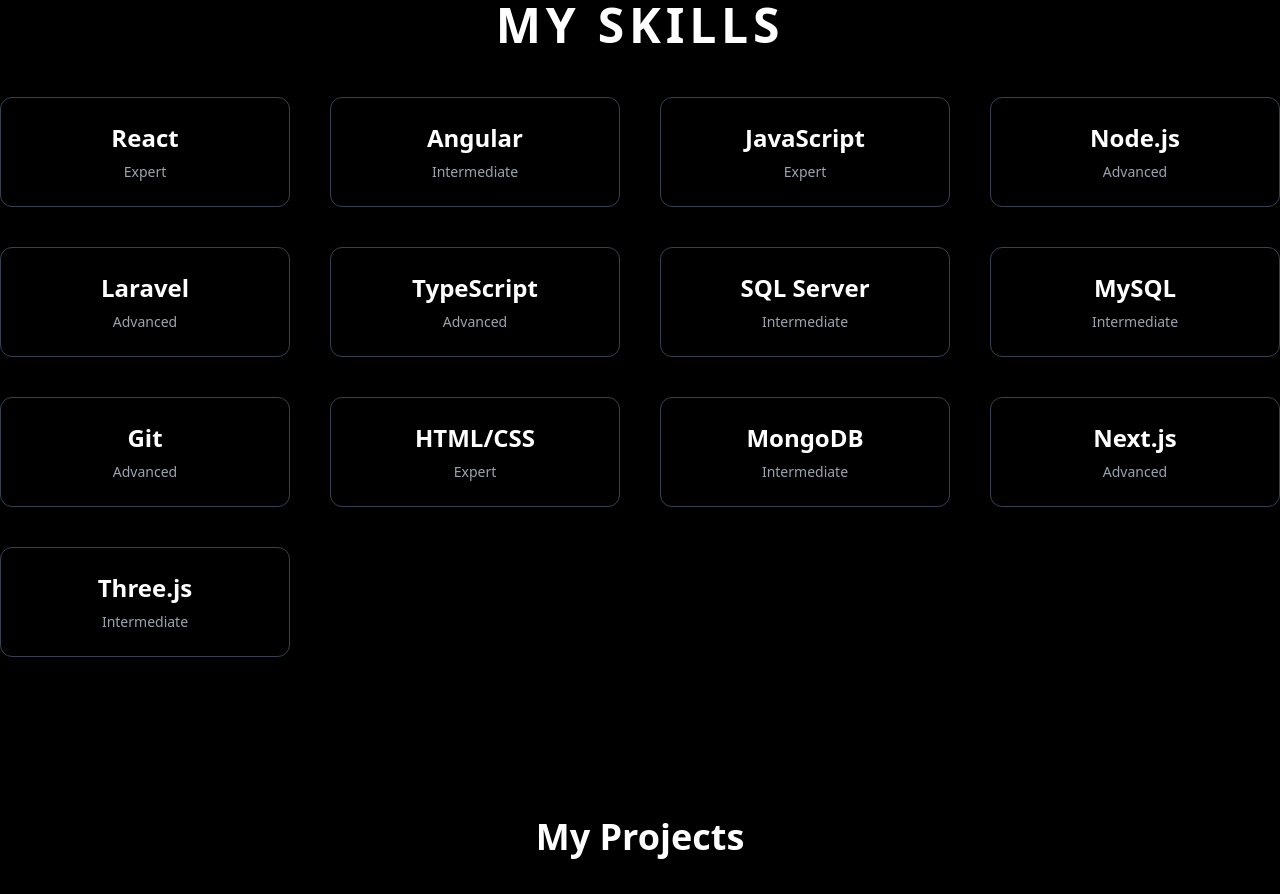
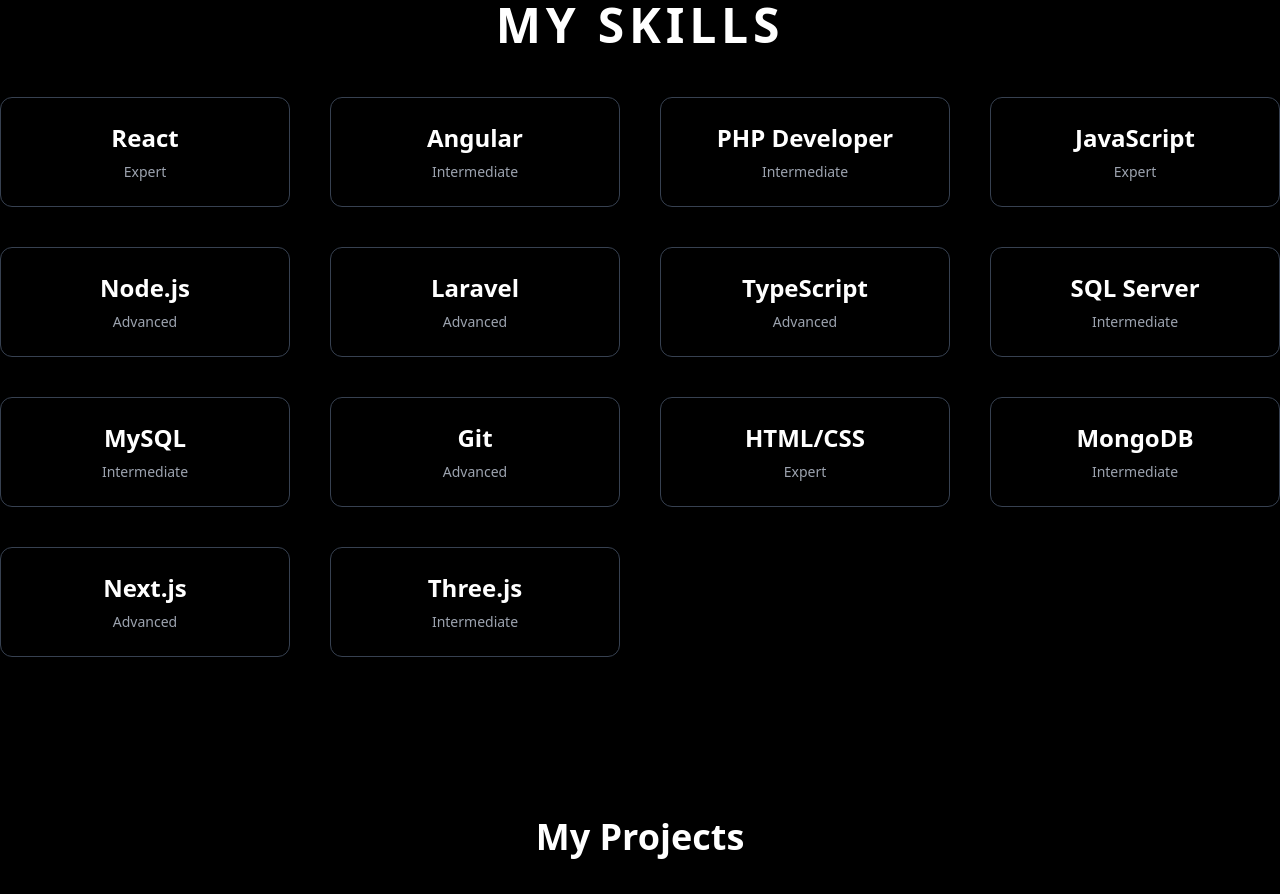
Before and after one commit to Muhammadd-01/Affan-s-Portfolio-Final-, a React (Vite) app: page / in a window 1280 px wide. Shown: the part 1540-2434 px from the top of the page. Built offline with nearby package versions, Linux system fonts and the light colour scheme.

Commit message:
Portfolio

```diff
--- a/src/components/Skills.jsx
+++ b/src/components/Skills.jsx
@@ -3,6 +3,7 @@ import { motion } from "framer-motion";
 const skillsData = [
   { name: "React", level: "Expert" },
   { name: "Angular", level: "Intermediate" },
+  { name: "PHP Developer", level: "Intermediate" },
   { name: "JavaScript", level: "Expert" },
   { name: "Node.js", level: "Advanced" },
   { name: "Laravel", level: "Advanced" },
```
